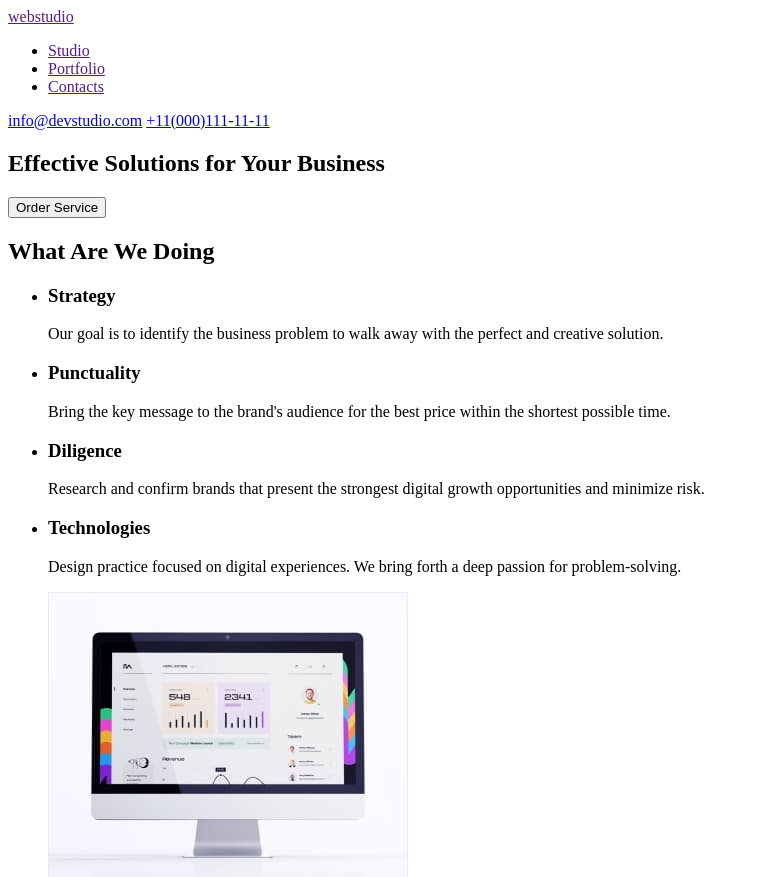
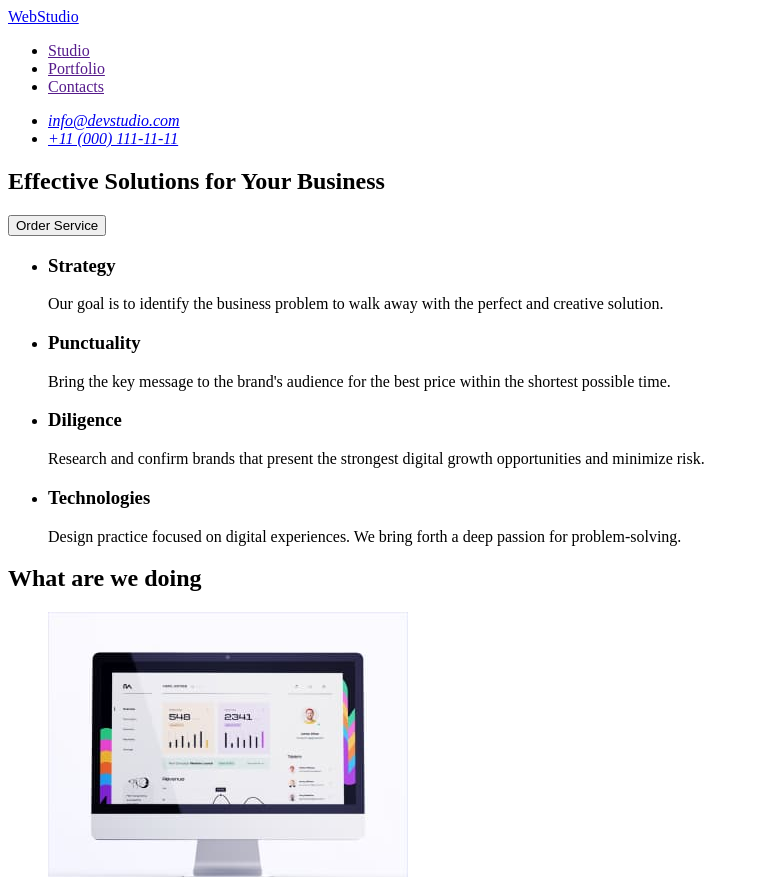
Before and after one commit to aitmil/goit-markup-hw-01, a plain HTML site: page index.html in a window 1280 px wide. Shown: the top 877 px of the page, without its empty margins (0-759 px from the left). Drawn offline with Linux system fonts and the light colour scheme.

Commit message:
Update index.html
Correct mistakes

```diff
--- a/index.html
+++ b/index.html
@@ -10,7 +10,7 @@
 
  <header>
     <nav>
-        <a href="">webstudio</a>
+        <a href="./index.html">WebStudio</a>
         <ul>
             <li>
                 <a href="">Studio</a>
@@ -24,20 +24,25 @@
         </ul>
     </nav>
 
+    <address>
+        <ul>
+            <li>
                 <a href="mailto:info@devstudio.com">info@devstudio.com</a>
-
-    <a href="tel:+11(000)111-11-11">+11(000)111-11-11</a>
+            </li>
+            <li>
+                <a href="tel:+110001111111">+11 (000) 111-11-11</a>
+            </li>
+        </ul>
+    </address>
  </header>
 
  <main>
-
 <section>
     <h1>Effective Solutions for Your Business</h1>
     <button type="button">Order Service</button>
 </section>
 
 <section>
-    <h2>What Are We Doing</h2>
     <ul>
         <li>
             <h3>Strategy</h3>
@@ -64,6 +69,10 @@
             </p>
         </li>
     </ul>
+</section>
+
+<section>
+    <h2>What are we doing</h2>
 
 <ul>
     <li>
@@ -107,7 +116,7 @@
  </main>
 
  <footer>
-    <a href="">webstudio</a>
+    <a href="./index.html">WebStudio</a>
     <p>
         Increase the flow of customers and sales for your business with digital marketing & growth solutions.
     </p>
```
Lines whose indentation alone changed are shown as unchanged.
